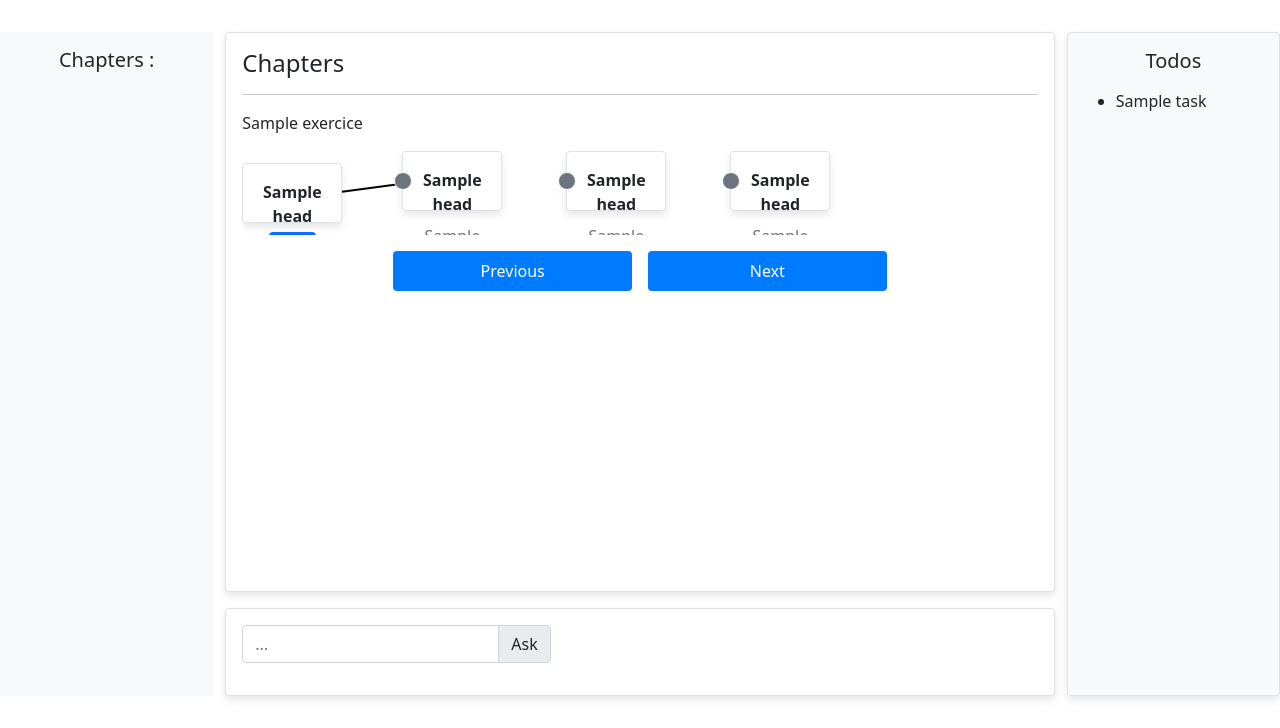
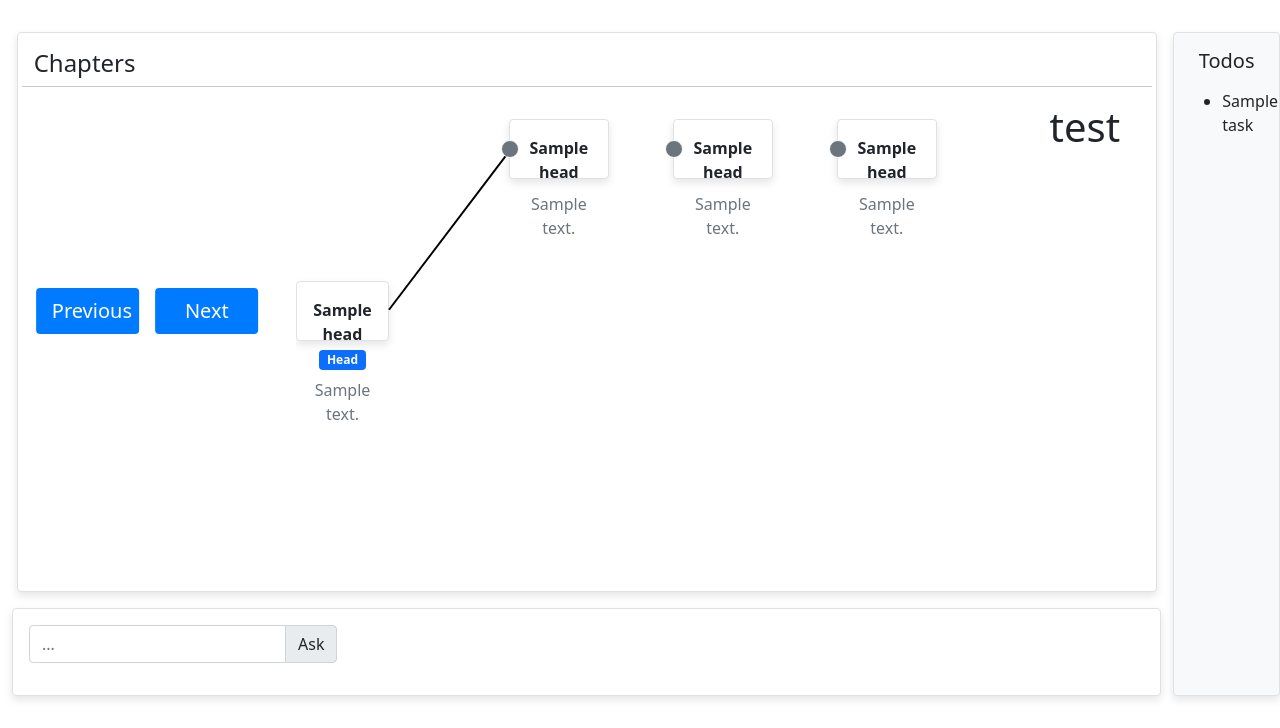
Before and after one commit to Hechmiko/Take-Nodes, a Python web app: template templates/study.html in a window 1280 px wide. Shown: the part 120-848 px from the top of the page. Run offline with Jinja, Linux system fonts and the light colour scheme; the template is opened without the code that fills it: most values are stand-ins (such as "Sample title", 1, 10 or a date in 2020).

Commit message:
changed study page design

```diff
--- a/app.py
+++ b/app.py
@@ -87,6 +87,7 @@ def display_study():
     test.addChild("foo","bar")
     test.addChild("foo","baz")
     test.addChildren("bar","ban")
+    test.addChild("test","final")
     test.decsribe()
     tags = {}
     db.execute("SELECT * FROM travail WHERE user_id = ? AND done = 'n'",(session["user_id"],))
--- a/static/css/styles.css
+++ b/static/css/styles.css
@@ -68,7 +68,7 @@ button.btn:hover {
 
 .tree-container {
     position: relative;
-    display: block;
+    display: grid;
 }
 
 .tree {
@@ -89,7 +89,7 @@ button.btn:hover {
     text-align: center;
     position: relative;
 }
-
+.leaf {margin-bottom: 20px;}
 
 .tree .symbol {
     font-size: 1rem;
@@ -126,17 +126,22 @@ button.btn:hover {
 .tree-head {
     align-self: center;
     justify-self: center;
-    margin-right: 20px;
-}
-.tree-footer {
-    display: flex;
-    justify-content: center;
+    margin-right: 80px;
 }
 
-.tree-footer button {
-    width: 30%;
-    align-self: flex-end;
-    align-items: flex-end;
+/* ADD media to fix the ratios and whatnot */
+.tree-menu {
+    position: relative;
+    transform: translate(5%,2%);
+    justify-content: center;
+    align-content: center;
+    margin-left: -20px;
+}
+
+
+.tree-menu button {
+    width: 40%;
+
 }
 
 
--- a/templates/study.html
+++ b/templates/study.html
@@ -3,26 +3,20 @@
 {% block main %}
 <div class="container-fluid">
     <div class="row">
-        <aside class="col-md-2 bg-light border-right">
-            <h5>Chapters : </h5>
-            {{ tags["cour"] | default("") }}
-            <!-- Add chapter links here -->
-        </aside>
-        <main class="col-md-8">
-            <div id="markdown-display" style="overflow: scroll;" class="p-3">
+        <main class="col-md-11 container">
+
+            <div id="markdown-display" style="overflow: scroll;" class="p-3 container">
+               <div class="row">
+                         <!-- Markdown content will be displayed here -->
+                        <!-- Basic tree search  -->
                         <h4>{{ name | default("Chapters")}}</h4><hr>
-                <!-- Markdown content will be displayed here -->
-                {% if exercice %}
-
-                    {{ exercice | safe }}
-                {% else %}
-                    <h2>Choose an exercice</h2>
-                {% endif %}
-
-                 <!-- Basic tree search  -->
                         {% if tree %}
+                            {% set size = tree.maxDepth(starting_level=1) %}
                         <script src="/static/js/tree.js"></script>
-                 <div class="tree-container">
+                        <div class="tree-menu col-md-3">
+                            <button  class="btn btn-lg btn-block mx-2">Previous</button><button class="btn btn-lg btn-block mx-2">Next</button>
+                        </div>
+                        <div class="tree-container col-md-8">
                             <div id="tree" class="tree mt-3">
                                 <div class="tree-node tree-head">
                                     <div class="symbol">{{tree.head}} <span class="badge bg-primary">Head</span></div>
@@ -33,7 +27,7 @@
                                     {% for node in tree.children recursive %}
                                         {% if node.children %}
                                         <div class="branch-head d-flex mx-4 mb-2" id="{{node.head}}">
-                                    <div class="tree-node">
+                                            <div class="tree-node" style="margin-bottom: {{ (size-1) * 30}}px;">
                                                 <div class="symbol">{{ node.head }}
                                                     <span class="position-absolute top-50 start-0 translate-middle p-2 border border-light rounded-circle node-link">
                                                         <span class="visually-hidden">New alerts</span>
@@ -42,12 +36,10 @@
                                                 </div>
                                                 <div class="description">{{ node.description }}</div>
                                             </div>
-
                                             <!--Create children recursively by jumping back to the loop with the child as 'tree' (jinja does the work just explaining)-->
                                             <div class="branch-children ">
                                                 {{ loop(node.children) }}
                                             </div>
-
                                         {% else %}
                                         <div class="leaf-branch d-flex mx-4 mb-2" id="{{node.head}}">
                                             <div class="tree-node leaf">
@@ -64,29 +56,32 @@
                                         </div>
                                     {% endfor %}
                                 </div>
-
                                 <!--TODO : populate node links-->
                                 <div id="node-links" class="node-links mt-3 position-absolute" style="z-index: 1;"></div>
                             <!--Tree end below-->
                             </div>
                             </div>
-                    <div class="tree-footer my-3">
-                    <button  class="btn mx-2">Previous</button><button class="btn mx-2">Next</button>
-                </div>
                         {% endif %}
 
+
+                        <div class="col-md-1">
+                            <h1>test</h1>
                         </div>
+            </div>
+
+               </div>
+
                 <div class="menu mt-3">
                     <form action="/study" method="post">
                     <div class="input-group mb-3 ">
                         <input name="query" type="text" class="form-control" placeholder="...">
                         <button class="input-group-text" id="basic-addon1">Ask</button>
+                    </form>
                 </div>
-                </form>
                         <!-- Add menu items here -->
             </div>
         </main>
-        <aside class="col-md-2 bg-light border-left" id="todo-aside">
+                <aside class="col-md-1 bg-light border-left" id="todo-aside">
                     <h5>Todos</h5>
                     <!-- Add todo items here -->
                     <ul>
```
Also changed, not shown: tree.py (+29 -9 lines), 1 other file. Lines whose indentation alone changed are shown as unchanged.
